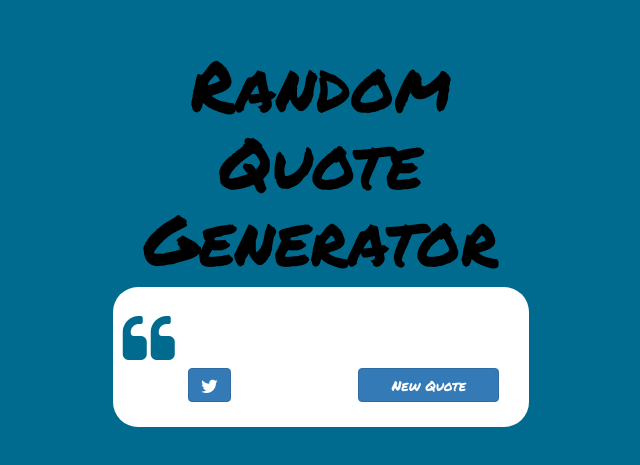
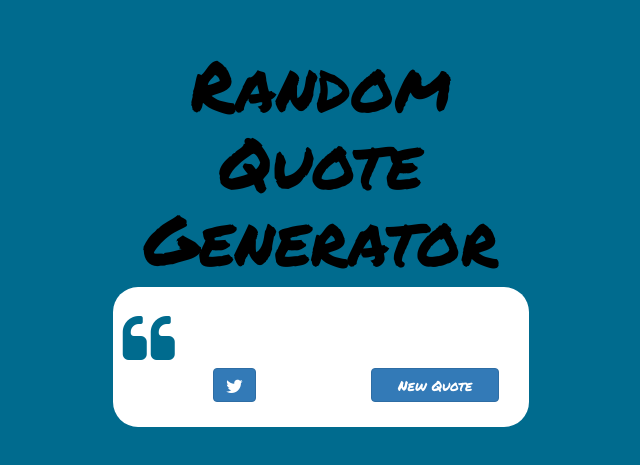
Before and after one commit to bgergler/bgergler.github.io, a plain HTML site: page quotes/quotes.html in a window 1280 px wide. Shown: the part 159-624 px from the top of the page, without its empty margins (319-959 px from the left). Drawn offline with nearby package versions, Linux system fonts and the light colour scheme; no server answers.

Commit message:
more padding

```diff
--- a/quotes/quotes.html
+++ b/quotes/quotes.html
@@ -16,7 +16,7 @@
     <div class="col-md-4"><h1 id="title" class="text-center col-xs-12" style="color: black;">Random Quote Generator</h2></div>
   <div class="col-md-4 col-xs-12" id="quoteBox">
     <div class="row">
-    <div style="float: left;"><i class='fa fa-quote-left fa-4x' style="margin-left:-50px;" aria-hidden='true'></i></div>
+    <div style="float: left;"><i class='fa fa-quote-left fa-4x' style="margin-left:-75px;" aria-hidden='true'></i></div>
       <h2 id="quote"></h2>
       <h3 id="author"></h3></div>
       <div class="row">
--- a/quotes/style.css
+++ b/quotes/style.css
@@ -14,7 +14,7 @@ h1{
   margin-bottom: 30px;
 }
 #quoteBox{
-  padding: 25px 30px 25px 75px;
+  padding: 25px 30px 25px 100px;
   background-color: white;
   color: #006b8e;
   border-radius: 25px;
```
